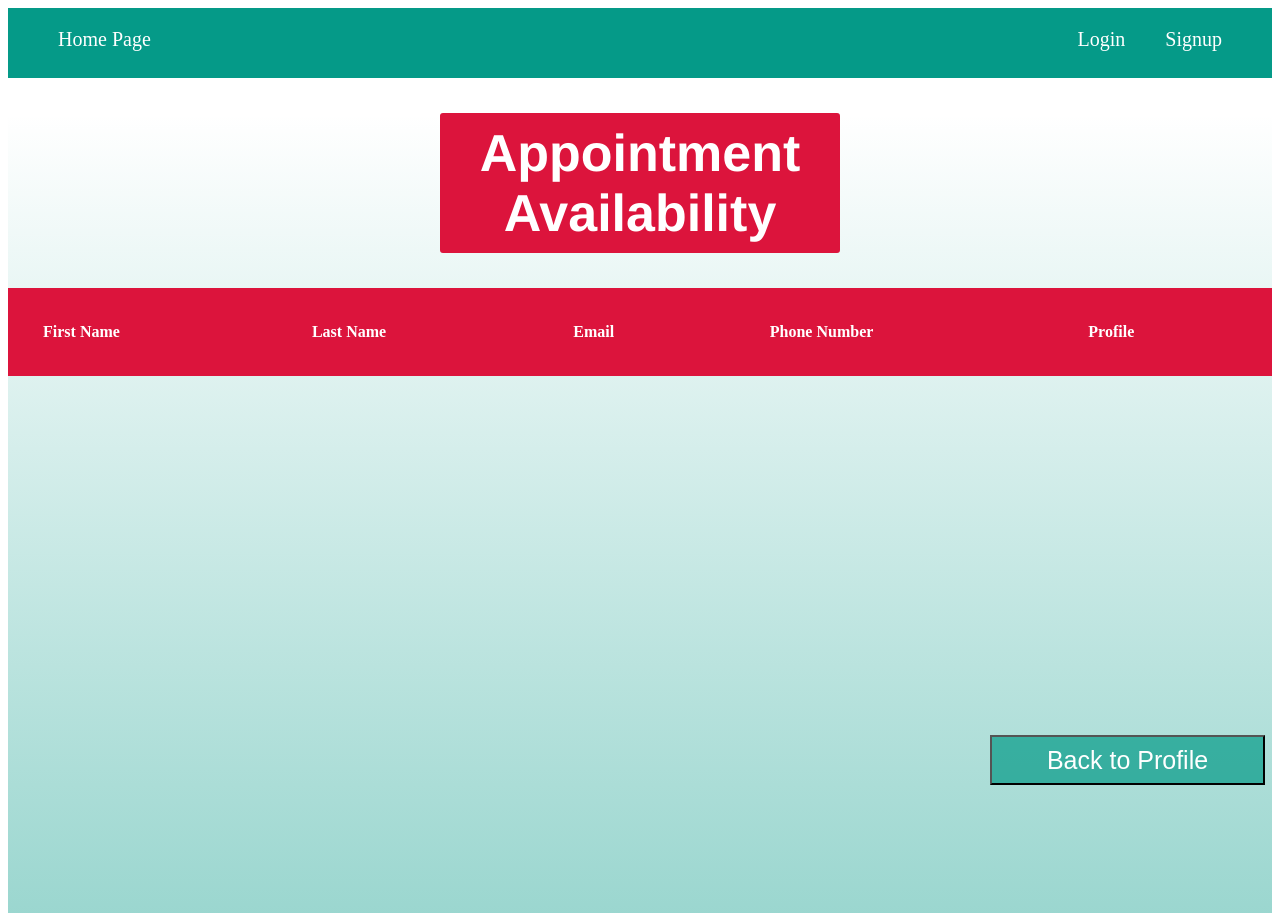
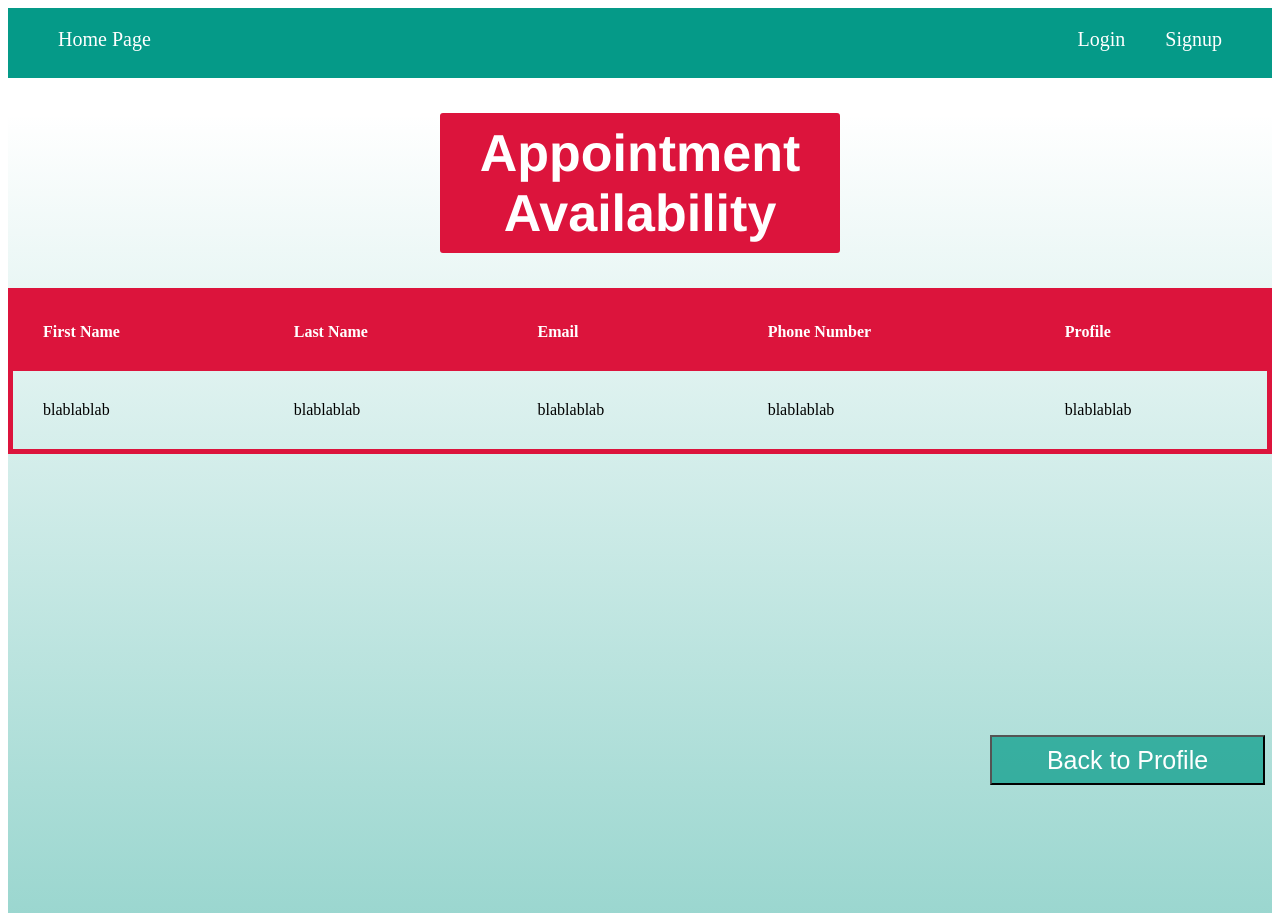
Before and after one commit to Oiman23/SJCS-Clinic, a React (Create React App) app in the folder Website Code/client/: page /appointments in a window 1280 px wide. Built offline with nearby package versions, Linux system fonts and the light colour scheme.

Commit message:
format updating and placeholder text

```diff
--- a/Website Code/client/src/webPages.js/Appointments.js
+++ b/Website Code/client/src/webPages.js/Appointments.js
@@ -1,10 +1,30 @@
-import {useState, useEffect} from 'react';
+import { useState, useEffect } from 'react';
 import axios from 'axios';
 import { useNavigate } from 'react-router-dom';
-const Appointments =() =>{
+const Appointments = () => {
     const navigate = useNavigate();
+    const [isVisible, setIsVisible] = useState(false);
     const handleAppointments = () => {
         navigate('/userprofile');
+    };
+
+    useEffect(() => {
+        const toggleVisibility = () => {
+            if (window.scrollY > 300) {
+                setIsVisible(true);
+            } else {
+                setIsVisible(false);
+            }
+        };
+        window.addEventListener("scroll", toggleVisibility);
+        return () => window.removeEventListener("scroll", toggleVisibility);
+    }, []);
+
+    const scrollToTop = () => {
+        window.scrollTo({
+            top: 0,
+            behavior: "smooth"
+        });
     };
 
     return (
@@ -20,8 +40,18 @@ const Appointments =() =>{
                         <th>Profile</th>
                     </tr>
                 </thead>
+                <tbody>
+                    <tr>
+                        <td>blablablab</td>
+                        <td>blablablab</td>
+                        <td>blablablab</td>
+                        <td>blablablab</td>
+                        <td>blablablab</td>
+                    </tr>
+                </tbody>
             </table>
             <button onClick={handleAppointments} className="appointment">Back to Profile</button>
+            {isVisible && (<button onClick={scrollToTop} className="back-to-top">↑</button>)}
         </div>
     )
 
```
